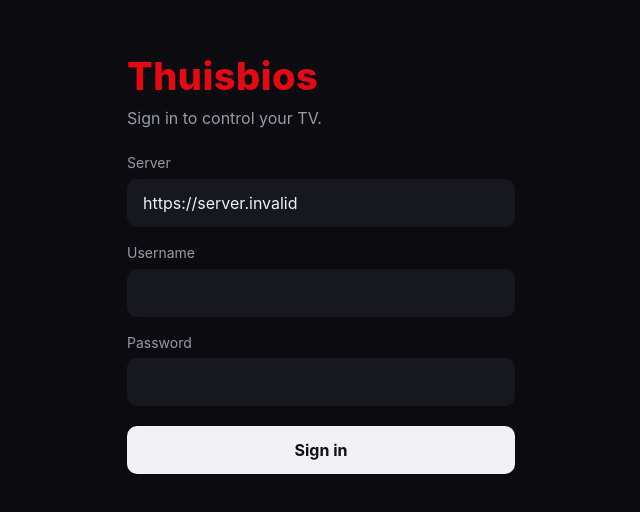
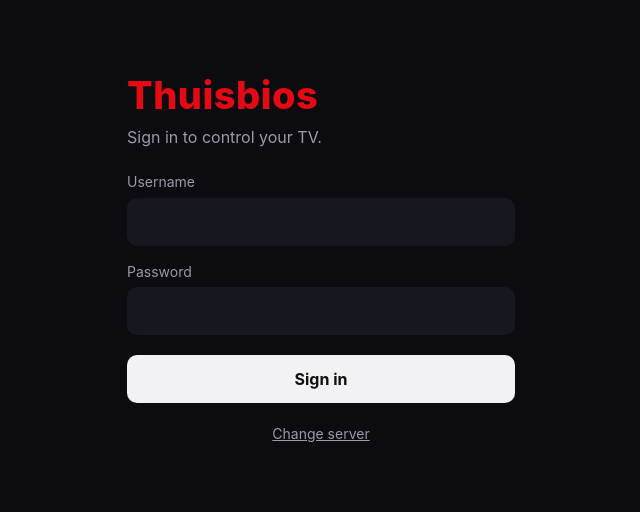
Before and after one commit to Pepijnvdliefvoort/thuisbios, a Preact app in the folder apps/remote/: page / in a window 1280 px wide. Shown: the part 138-650 px from the top of the page, without its empty margins (319-959 px from the left). Built offline with nearby package versions, Linux system fonts and the light colour scheme; no server answers.

Commit message:
feat(remote): sign in with only username and password

```diff
--- a/apps/remote/src/jellyfin/errors.ts
+++ b/apps/remote/src/jellyfin/errors.ts
@@ -1,4 +1,10 @@
 import { JellyfinError } from './client';
+
+/** True when a failed sign-in points at the server address (unreachable or not Jellyfin), not the credentials. */
+export function isServerAddressError(e: unknown): boolean {
+  if (e instanceof JellyfinError) return e.status === 404;
+  return true;
+}
 
 /** Plain-words message for a failed sign-in. */
 export function describeSignInError(e: unknown): string {
--- a/apps/remote/src/screens/SignIn.tsx
+++ b/apps/remote/src/screens/SignIn.tsx
@@ -2,7 +2,7 @@
 import { clientInfo } from '../clientInfo';
 import { defaultServerUrl, normalizeServerUrl } from '../jellyfin/auth';
 import { authenticateByName } from '../jellyfin/client';
-import { describeSignInError } from '../jellyfin/errors';
+import { describeSignInError, isServerAddressError } from '../jellyfin/errors';
 import type { Session } from '../jellyfin/types';
 import { loadServerUrl, saveServerUrl } from '../storage';
 
@@ -10,6 +10,7 @@
   const [server, setServer] = useState(
     () => loadServerUrl() || defaultServerUrl(import.meta.env.VITE_JELLYFIN_URL, window.location),
   );
+  const [showServer, setShowServer] = useState(() => !server);
   const [username, setUsername] = useState('');
   const [password, setPassword] = useState('');
   const [error, setError] = useState('');
@@ -19,7 +20,7 @@
     event.preventDefault();
     const serverUrl = normalizeServerUrl(server);
     if (!serverUrl || !username.trim()) {
-      setError('Fill in the server address and your username.');
+      setError(showServer ? 'Fill in the server address and your username.' : 'Fill in your username.');
       return;
     }
     setBusy(true);
@@ -30,6 +31,7 @@
       onSignedIn({ serverUrl, token: result.AccessToken, userId: result.User.Id, userName: result.User.Name });
     } catch (e) {
       setError(describeSignInError(e));
+      if (isServerAddressError(e)) setShowServer(true);
       setBusy(false);
     }
   };
@@ -44,6 +46,7 @@
       ) : null}
       <p class="signin-lead">Sign in to control your TV.</p>
       <form onSubmit={submit}>
+        {showServer ? (
           <label>
             Server
             <input
@@ -57,6 +60,7 @@
               placeholder="http://192.168.1.50:8096"
             />
           </label>
+        ) : null}
         <label>
           Username
           <input
@@ -86,6 +90,11 @@
           {busy ? 'Signing in...' : 'Sign in'}
         </button>
       </form>
+      {showServer ? null : (
+        <button type="button" class="signin-link" onClick={() => setShowServer(true)}>
+          Change server
+        </button>
+      )}
     </main>
   );
 }
--- a/apps/remote/src/styles.css
+++ b/apps/remote/src/styles.css
@@ -216,6 +216,7 @@
 .signin label { display: flex; flex-direction: column; gap: 6px; font-size: 14px; color: var(--muted); }
 .error { color: #ff6b6b; font-size: 15px; }
 .signin .btn { margin-top: 4px; }
+.signin-link { align-self: center; margin-top: 8px; min-height: 44px; padding: 0 16px; background: none; border: 0; color: var(--muted); font-size: 14px; text-decoration: underline; cursor: pointer; }
 .signin-banner { background: var(--surface); border-left: 4px solid var(--accent); border-radius: var(--radius); padding: 12px 14px; margin: 12px 0 0; font-weight: 600; }
 
 /* Connect TV */
```
Also changed, not shown: 3 other files (tests, documents, lock files or other folders). Lines whose indentation alone changed are shown as unchanged.
